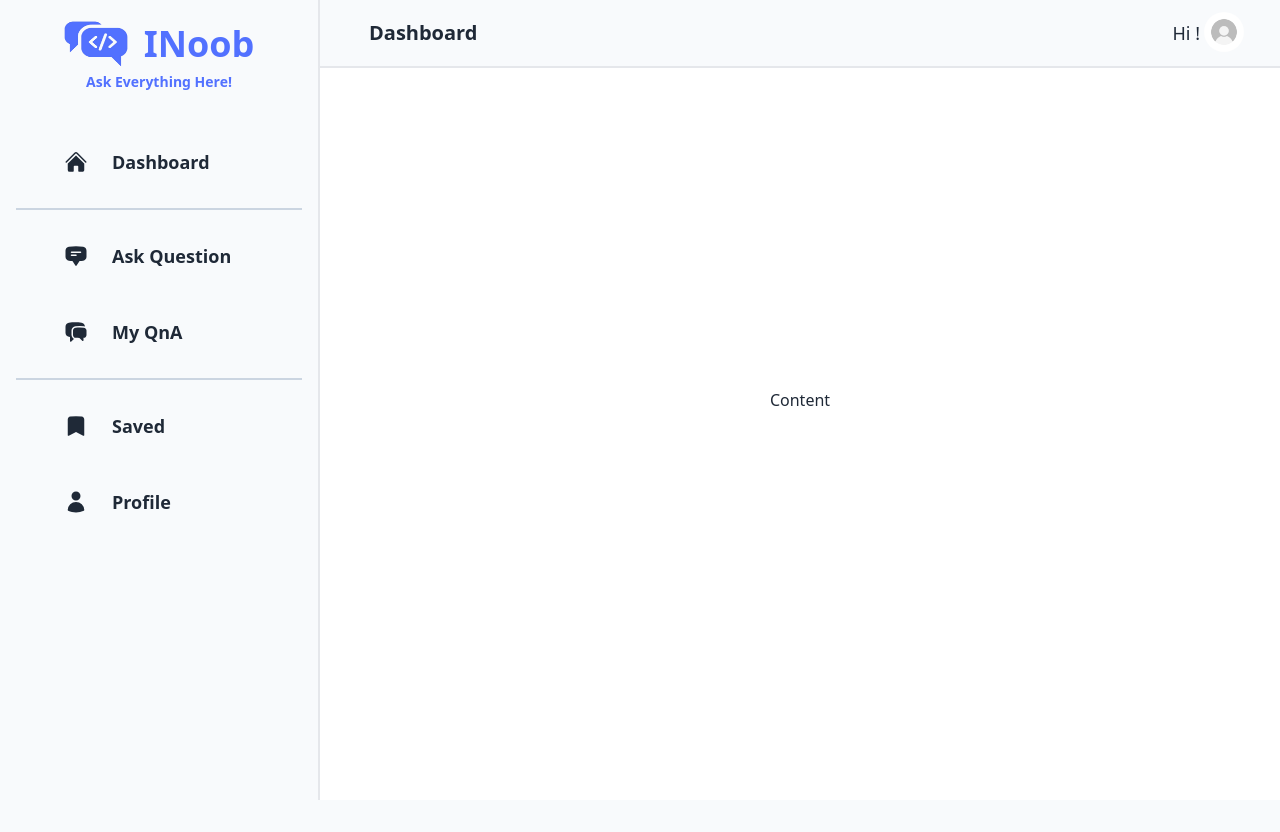
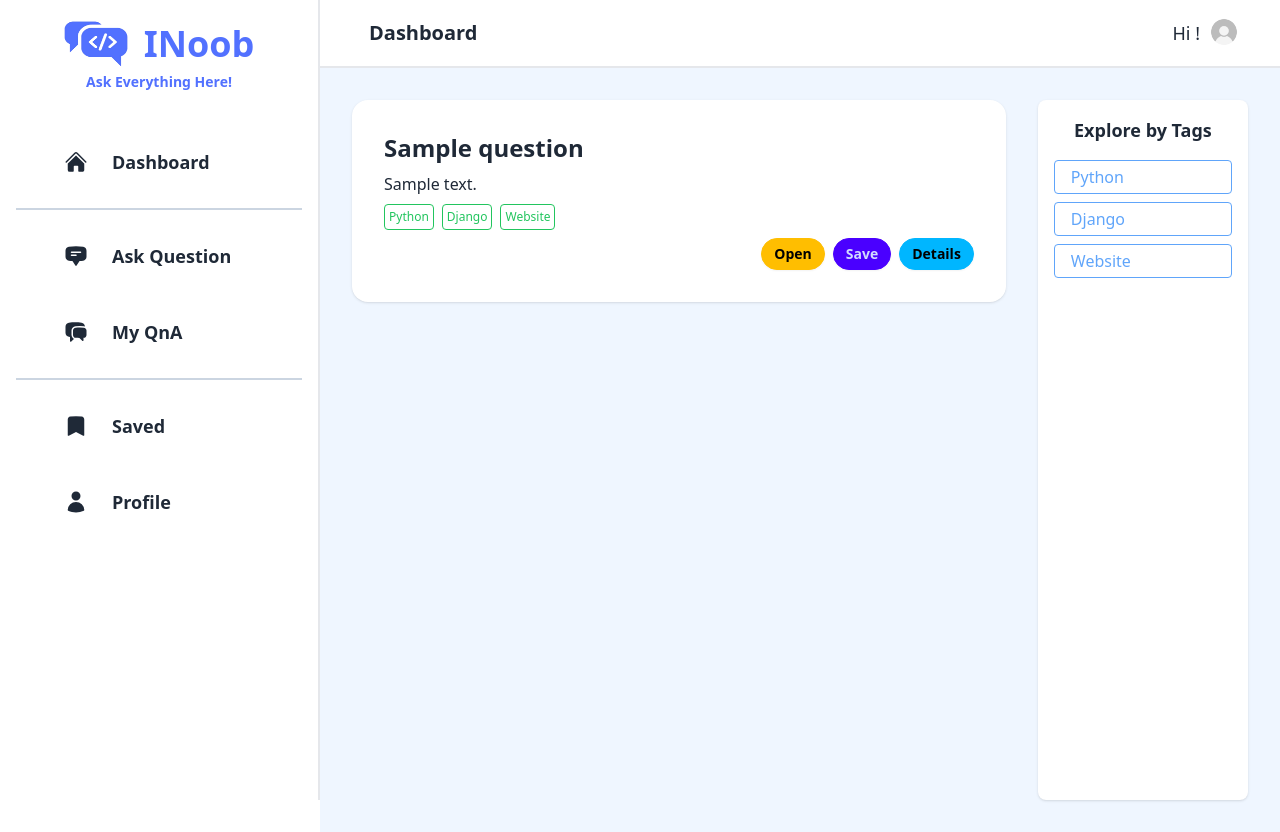
Before and after one commit to dianprsty/inoob_web_forum, a Django app: template src/discussion/templates/discussion/dashboard.html in a window 1280 px wide. Before the commit the page ends 800 px from the top, so only its background shows below. Run offline with Django 5.2, Linux system fonts and the light colour scheme; the template is opened without the code that fills it: most values are stand-ins (such as "Sample title", 1, 10 or a date in 2020); style sheets or scripts are compiled from the project's sources; parts of the project's set-up code (start-up, migrations or seed data) failed here and were passed over.

Commit message:
feat: dashboard discussion

```diff
--- a/src/authentication/views.py
+++ b/src/authentication/views.py
@@ -11,5 +11,4 @@
             return redirect("landing")
     else:
 	    form = RegisterForm()
-
     return render(response, "registration/register.html", {"form":form})
--- a/src/discussion/templates/base/base_discussion.html
+++ b/src/discussion/templates/base/base_discussion.html
@@ -24,7 +24,7 @@
       <div class="drawer lg:drawer-open">
         <input id="my-drawer-2" type="checkbox" class="drawer-toggle" />
         <div
-          class="drawer-content flex flex-col items-center justify-center min-h-screen relative"
+          class="drawer-content flex flex-col items-center justify-start min-h-screen bg-blue-50 relative"
         >
           <!-- Page content here -->
           <label
@@ -48,7 +48,7 @@
               />
             </svg>
           </label>
-          <div class="navbar bg-slate-50 absolute top-0 border-b-2 px-8">
+          <div class="navbar bg-white  sticky top-0 border-b-2 px-8">
             <div class="flex-1">
               <a class="btn btn-ghost text-xl">{% block page %}{% endblock %}</a>
             </div>
@@ -91,7 +91,7 @@
             class="drawer-overlay"
           ></label>
           <ul
-            class="menu p-4 w-80 min-h-full bg-slate-50 border-r-2 text-base-content flex gap-4"
+            class="menu p-4 w-80 min-h-full  border-r-2 text-base-content flex gap-4"
           >
             <div>
               <a
--- a/src/discussion/templates/discussion/dashboard.html
+++ b/src/discussion/templates/discussion/dashboard.html
@@ -4,5 +4,37 @@
 {% block page %} Dashboard {% endblock %}
 
 {% block content %}
-<p>Content</p>
+<div class="flex flex-col lg:flex-row items-stretch gap-4 lg:gap-0 bg-blue-50 w-full">
+  <div class="flex flex-col w-full p-8 gap-8 ">
+    {% for question in questions %}
+    <article class="card bg-base-100 shadow">
+      <div class="card-body flex flex-col ">
+        <h2 class="card-title text-2xl">{{ question.title }}</h2>
+        <p class="line-clamp-1 text-ellipsis">{{ question.content }}</p>
+        <div class="flex gap-2 justify-items-start w-full">
+          <p class="border border-green-500 text-green-500 flex-grow-0 rounded p-1 text-xs"> Python</p>
+          <p class="border border-green-500 text-green-500 flex-grow-0 rounded p-1 text-xs"> Django</p>
+          <p class="border border-green-500 text-green-500 flex-grow-0 rounded p-1 text-xs"> Website</p>
+        </div>
+        <div class="card-actions justify-end">
+          <a href="" class="btn btn-warning btn-sm rounded-full">Open</a>
+          <a href="" class="btn btn-primary btn-sm rounded-full">Save</a>
+          <a href="{% url 'detail' question.id %}" class="btn btn-info btn-sm rounded-full">  Details</a>
+        </div>
+      </div>
+    </article>
+    {% endfor %}
+  </div>
+  <aside class="w-full  lg:w-4/12 py-8 pr-8">
+    <div class="bg-base-100 h-full min-h-[700px] rounded-lg p-4 shadow">
+      <h2 class="text-lg mb-4 font-bold text-center">Explore by Tags</h2>
+      <div class="flex flex-col gap-2 justify-items-start w-full">
+        <p class="py-1 px-4 text-blue-400 border border-blue-400 rounded"> Python</p>
+        <p class="py-1 px-4 text-blue-400 border border-blue-400 rounded"> Django</p>
+        <p class="py-1 px-4 text-blue-400 border border-blue-400 rounded"> Website</p>
+      </div>
+
+    </div>
+  </aside>
+</div>
 {% endblock content %}
--- a/src/discussion/urls.py
+++ b/src/discussion/urls.py
@@ -3,4 +3,7 @@
 
 urlpatterns = [
     path("dashboard/", dashboard_views.dashboard, name="dashboard"),
+    # view discussion bisa diubah ke custom view mas satya
+    path('discussion/detail/<int:id>', dashboard_views.dashboard, name='detail'),
+
 ]
--- a/src/inoobwebforum/settings.py
+++ b/src/inoobwebforum/settings.py
@@ -146,5 +146,6 @@
 
 DEFAULT_AUTO_FIELD = 'django.db.models.BigAutoField'
 
-LOGIN_REDIRECT_URL = "/"
-LOGOUT_REDIRECT_URL = "/"
+LOGIN_REDIRECT_URL = "dashboard"
+LOGIN_URL = "login"
+LOGOUT_REDIRECT_URL = "landing"
```
Also changed, not shown: src/discussion/views/dashboard_views.py (+17 -2 lines), src/discussion/views/helper.py (added, +7 -0 lines), src/discussion/migrations/0010_add_content_replies.py (added).
